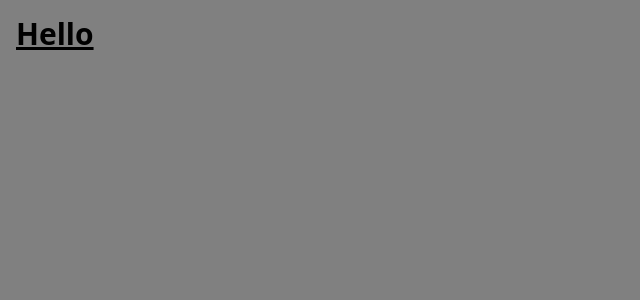
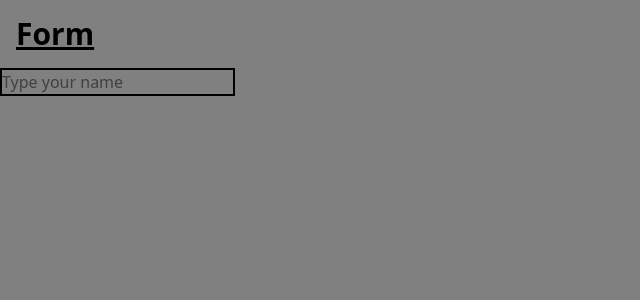
Before and after one commit to Eran2001/dp-react-course, a React (Vite) app: page / in a window 1280 px wide. Shown: the top 300 px of the page, without its empty margins (0-640 px from the left). Built offline with nearby package versions, Linux system fonts and the light colour scheme.

Commit message:
set input

```diff
--- a/src/App.jsx
+++ b/src/App.jsx
@@ -1,7 +1,18 @@
 function App() {
+  const handleChange = () => {
+    console.log("Changed");
+  };
+
   return (
     <div className="">
-      <h2 className="text-3xl font-bold underline m-4">Hello</h2>
+      <h2 className="text-3xl font-bold underline m-4">Form</h2>
+      <input
+        onChange={handleChange}
+        type="text"
+        name="name"
+        placeholder="Type your name"
+        className="border-2 border-black"
+      />
     </div>
   );
 }
```
